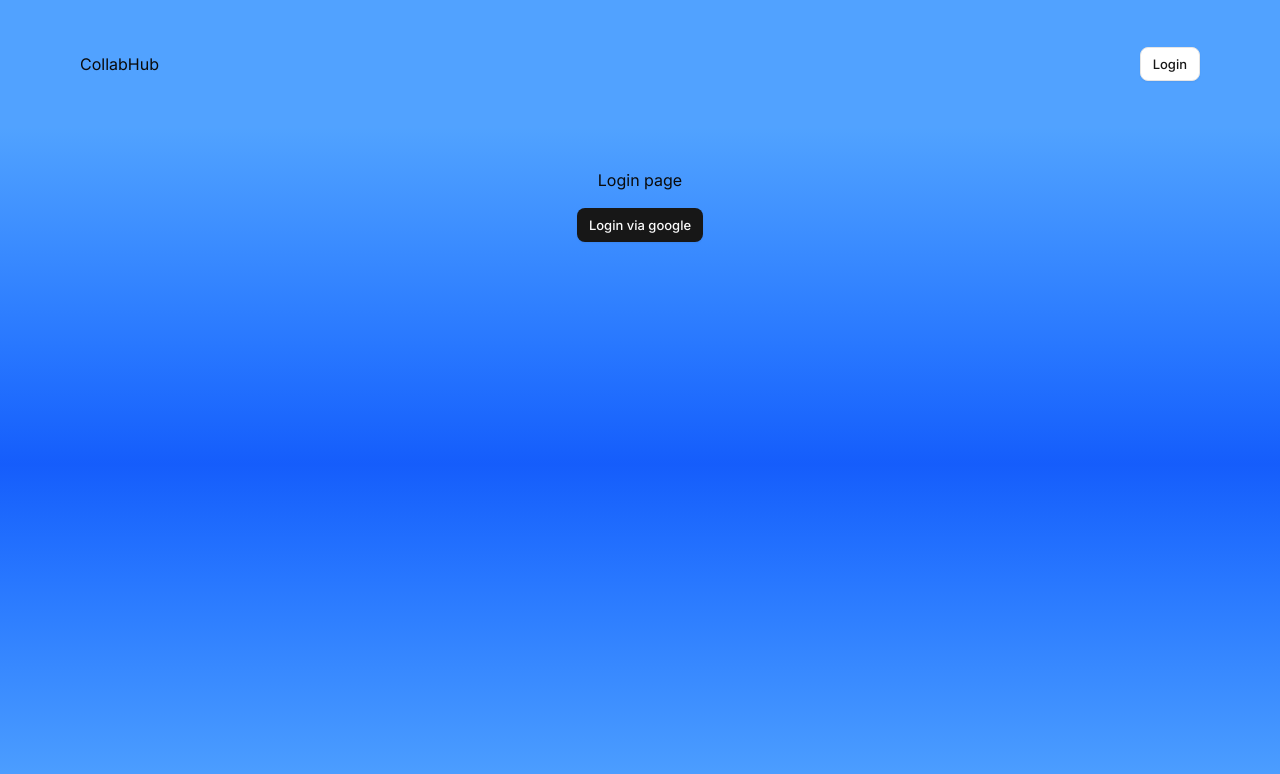
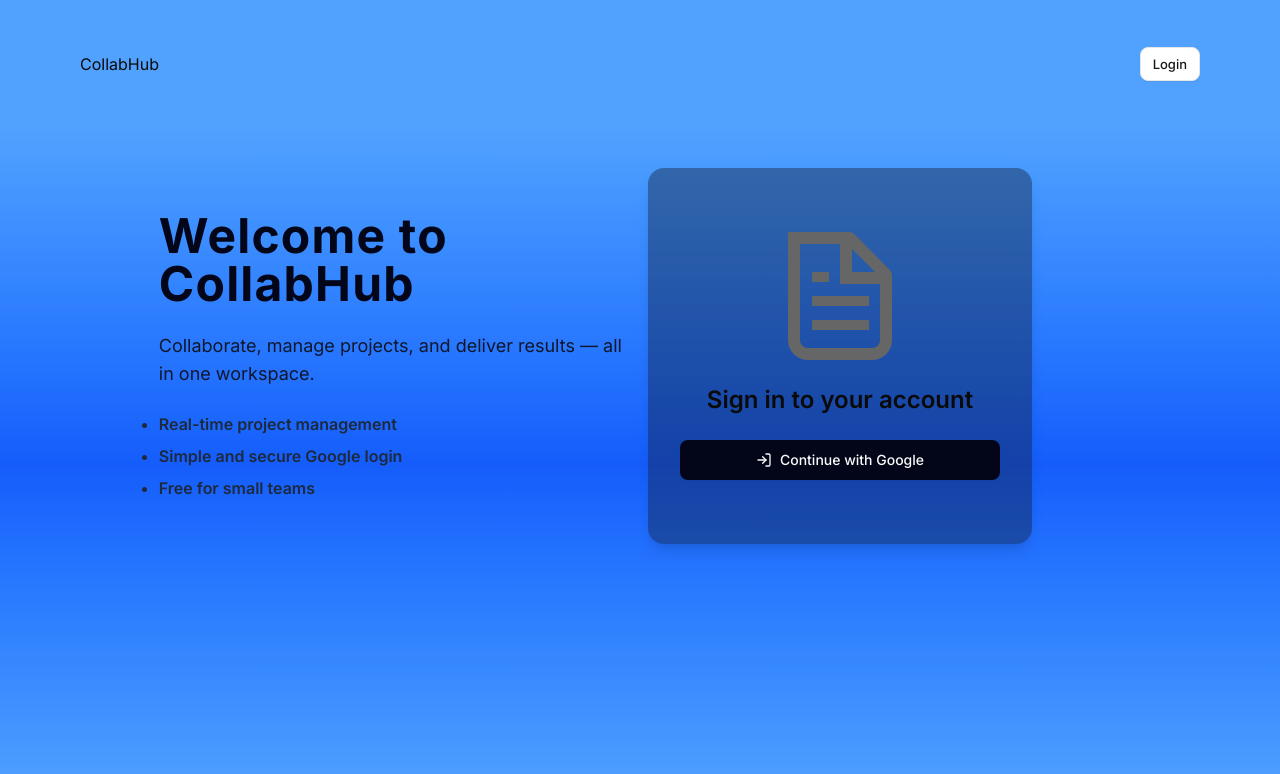
Before and after one commit to Gagun45/collabhub, a Next.js app: page /login in a window 1280 px wide. Shown: the top 774 px of the page. Built offline with nearby package versions, Linux system fonts and the light colour scheme; no server answers.

Commit message:
login page design

```diff
--- a/app/_components/Features.tsx
+++ b/app/_components/Features.tsx
@@ -45,7 +45,7 @@ const Features = () => {
     <motion.section
       initial={{ opacity: 0 }}
       animate={{ opacity: 1 }}
-      transition={{ delay: 0.2 }}
+      transition={{ delay: 0.4 }}
       className="max-w-6xl mx-auto px-6 grid grid-cols-2 xl:grid-cols-4 gap-8"
     >
       {FEATURES.map((f) => (
--- /dev/null
+++ b/app/login/_components/LoginLeftCard.tsx
@@ -0,0 +1,20 @@
+const LoginLeftCard = () => {
+  return (
+    <div className="hidden md:flex flex-col justify-center w-1/2 px-4 shrink-0 space-y-6">
+      <h1 className="text-5xl font-bold text-slate-950">
+        Welcome to CollabHub
+      </h1>
+      <p className="text-slate-900 text-lg">
+        Collaborate, manage projects, and deliver results — all in one
+        workspace.
+      </p>
+
+      <ul className="space-y-2 text-slate-800 font-semibold list-disc">
+        <li>Real-time project management</li>
+        <li>Simple and secure Google login</li>
+        <li>Free for small teams</li>
+      </ul>
+    </div>
+  );
+};
+export default LoginLeftCard;
--- /dev/null
+++ b/app/login/_components/LoginRightCard.tsx
@@ -0,0 +1,32 @@
+import Image from "next/image";
+import { Button } from "@/components/ui/button";
+import { signIn } from "next-auth/react";
+import { LogIn } from "lucide-react";
+
+const LoginRightCard = () => {
+  const handleLogin = () => {
+    signIn("google");
+  };
+  return (
+    <div className="bg-slate-900/40 px-8 py-16 rounded-2xl shadow-lg max-w-sm w-full text-center space-y-12 md:space-y-6">
+      <Image
+        src="/file.svg"
+        alt="CollabHub Logo"
+        width={128}
+        height={128}
+        className="mx-auto"
+      />
+      <h2 className="text-2xl font-semibold">Sign in to your account</h2>
+
+      <Button
+        onClick={handleLogin}
+        size="lg"
+        className="w-full flex items-center justify-center gap-2"
+      >
+        <LogIn className="w-5 h-5" />
+        Continue with Google
+      </Button>
+    </div>
+  );
+};
+export default LoginRightCard;
--- a/app/login/page.tsx
+++ b/app/login/page.tsx
@@ -1,13 +1,21 @@
 "use client";
+import { motion } from "framer-motion";
 
-import { Button } from "@/components/ui/button";
-import { signIn } from "next-auth/react";
+import LoginLeftCard from "./_components/LoginLeftCard";
+import LoginRightCard from "./_components/LoginRightCard";
 
 const LoginPage = () => {
   return (
     <main>
-      Login page
-      <Button onClick={() => signIn("google")}>Login via google</Button>
+      <motion.div
+        className="flex gap-2 max-w-6xl"
+        initial={{ opacity: 0, y: 10 }}
+        animate={{ opacity: 1, y: 0 }}
+        transition={{ delay: 0.4 }}
+      >
+        <LoginLeftCard />
+        <LoginRightCard />
+      </motion.div>
     </main>
   );
 };
--- a/components/ui/button.tsx
+++ b/components/ui/button.tsx
@@ -9,7 +9,7 @@ const buttonVariants = cva(
   {
     variants: {
       variant: {
-        primary: 'bg-primary text-primary-foreground hover:bg-primary/90 data-[state=open]:bg-primary/90',
+        primary: 'bg-slate-950 text-primary-foreground hover:bg-slate-900 data-[state=open]:bg-primary/90',
         mono: 'bg-zinc-950 text-white dark:bg-zinc-300 dark:text-black hover:bg-zinc-950/90 dark:hover:bg-zinc-300/90 data-[state=open]:bg-zinc-950/90 dark:data-[state=open]:bg-zinc-300/90',
         destructive:
           'bg-destructive text-destructive-foreground hover:bg-destructive/90 data-[state=open]:bg-destructive/90',
```
